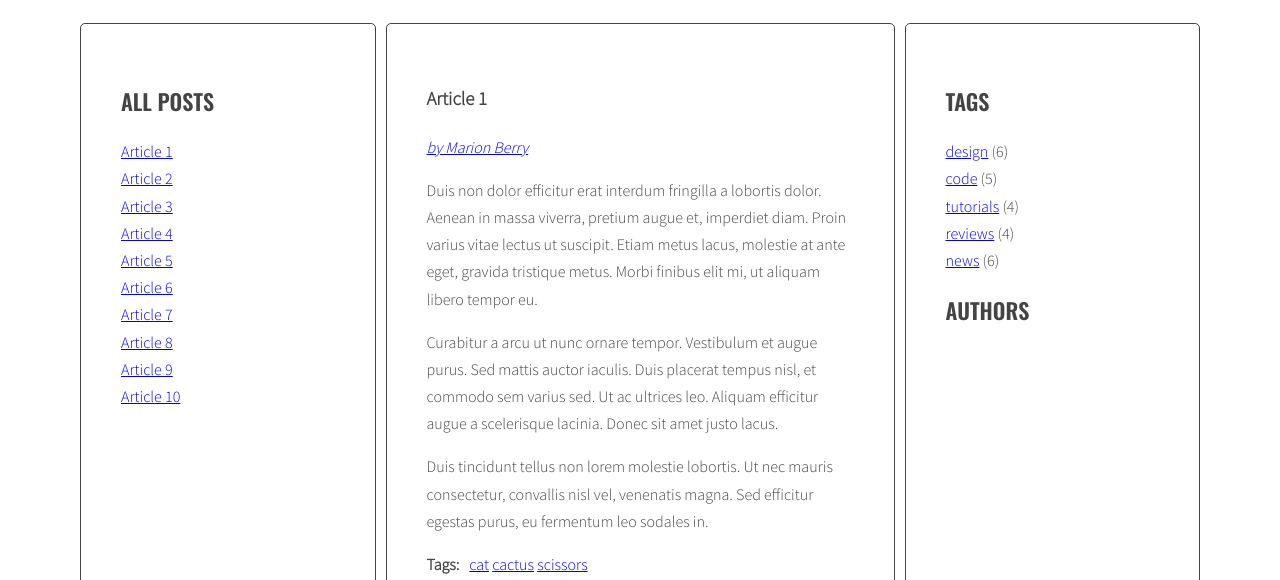
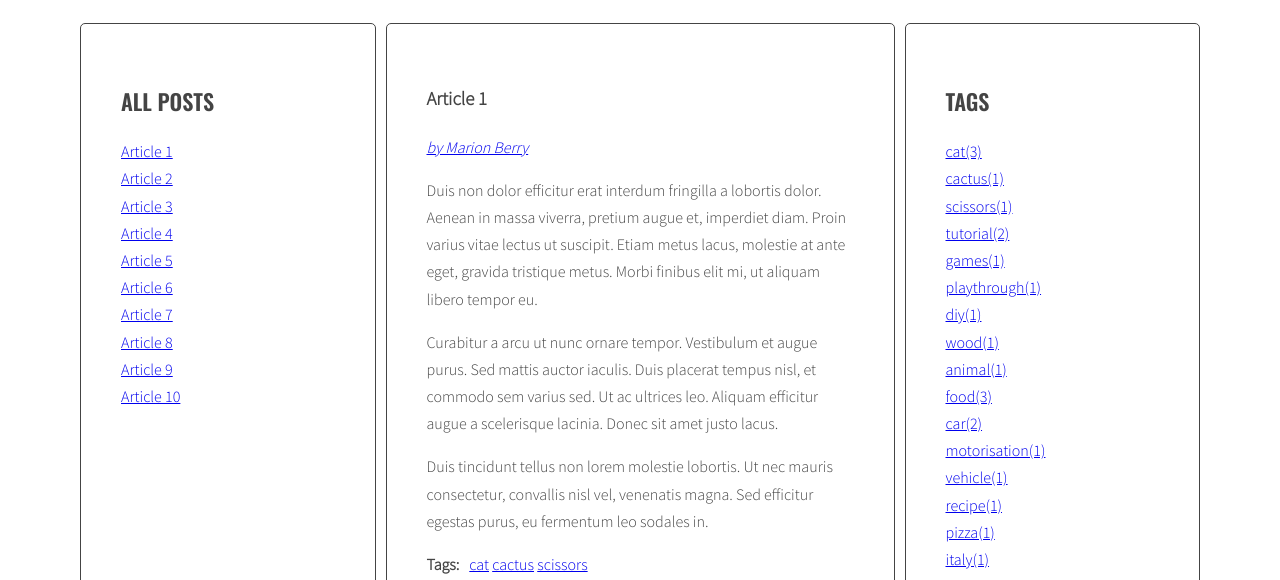
Before and after one commit to JLasek-git/javascript-blog, a website: page index.html in a window 1280 px wide. Shown: the part 220-800 px from the top of the page. Drawn offline with nearby package versions, Linux system fonts and the light colour scheme.

Commit message:
Add tag apperance counter and min max apperanece selector

```diff
--- a/index.html
+++ b/index.html
@@ -106,7 +106,7 @@
                   </ul>
                 </div>
               </article>
-              <article class="post" id="article-6" data-tags="food recipe diy" data-authors="George Tuxedo">
+              <article class="post" id="article-6" data-tags="food recipe cat" data-authors="George Tuxedo">
                 <h3 class="post-title">Article 6</h3>
                 <p class="post-author"></p>
                 <div class="post-content">
@@ -190,11 +190,6 @@
             <aside class="sidebar">
               <h2 class="section-title">Tags</h2>
               <ul class="list tags">
-                <li><a href="#">design</a> <span>(6)</span></li>
-                <li><a href="#">code</a> <span>(5)</span></li>
-                <li><a href="#">tutorials</a> <span>(4)</span></li>
-                <li><a href="#">reviews</a> <span>(4)</span></li>
-                <li><a href="#">news</a> <span>(6)</span></li>
               </ul>
               <h2 class="section-title">Authors</h2>
               <ul class="list authors">
--- a/js/script.js
+++ b/js/script.js
@@ -4,7 +4,10 @@
   optTitleSelector = '.post-title',
   optTitleListSelector = '.titles',
   optArticleTagSelector = '.post-tags .list',
-  optArticleAuthorSelector = '.post .post-author';
+  optArticleAuthorSelector = '.post .post-author',
+  optTagListSelector = '.tags.list';
+
+
 
 function titleClickHandler(event){
   event.preventDefault();
@@ -74,7 +77,26 @@
 
 generateTitleLinks();
 
+function calculateTagsParams(tags) {
+  const params = {
+    max: 0,
+    min: 999999
+  }
+
+  for(let tag in tags){
+    console.log(tag + ' is used ' + tags[tag] + ' times');
+    params.max = Math.max(tags[tag], params.max);
+    params.min = Math.min(tags[tag], params.min);
+  }
+
+  console.log(params);
+  return params;
+}
+
 function generateTags(){
+  /* create a new variable allTags with an empty object*/
+  let allTags = {};
+
   /* find all articles */
   const articles = document.querySelectorAll(optArticleSelector);
 
@@ -98,8 +120,17 @@
 
       /* generate HTML of the link */
       const htmlLink = '<li><a href="#tag-' + tag + '">' + tag + '</a></li> ';
+
       /* add generated code to html variable */
       html+=htmlLink;
+
+      /* chceck if this link is NOT already in allTags */
+      if(!allTags.hasOwnProperty(tag)){
+        /* add generated code to allTags object */
+        allTags[tag]= 1;
+      } else {
+        allTags[tag]++;
+      }
     /* END LOOP: for each tag */
     }
 
@@ -108,6 +139,24 @@
 
   /* END LOOP: for every article: */
   }
+  /* find list of tags in right column */
+  const tagList = document.querySelector('.tags');
+
+  const tagsParams = calculateTagsParams(allTags);
+  console.log('tagsParams', tagsParams);
+
+  /* create variable for all links HTML code */
+  let allTagsHTML = '';
+  /* START LOOP: for each tag in all tags */
+  for(let tag in allTags){
+  /* generate code of a link and add it to allTagsHTML */
+    allTagsHTML+='<li><a href="#tag-' + tag + '">'+ tag + '(' + allTags[tag] + ')</a></li> ';
+  /* END LOOP: for each tag in allTags */
+  }
+  /* add html from allTagsHTML to tagList */
+  console.log(allTags);
+  tagList.innerHTML = allTagsHTML;
+
 }
 
 generateTags();
```
